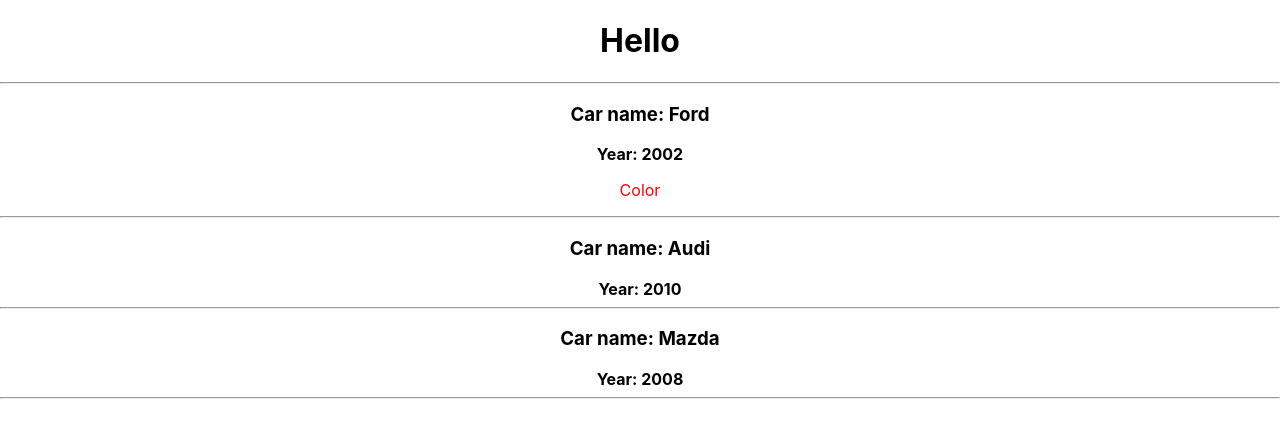
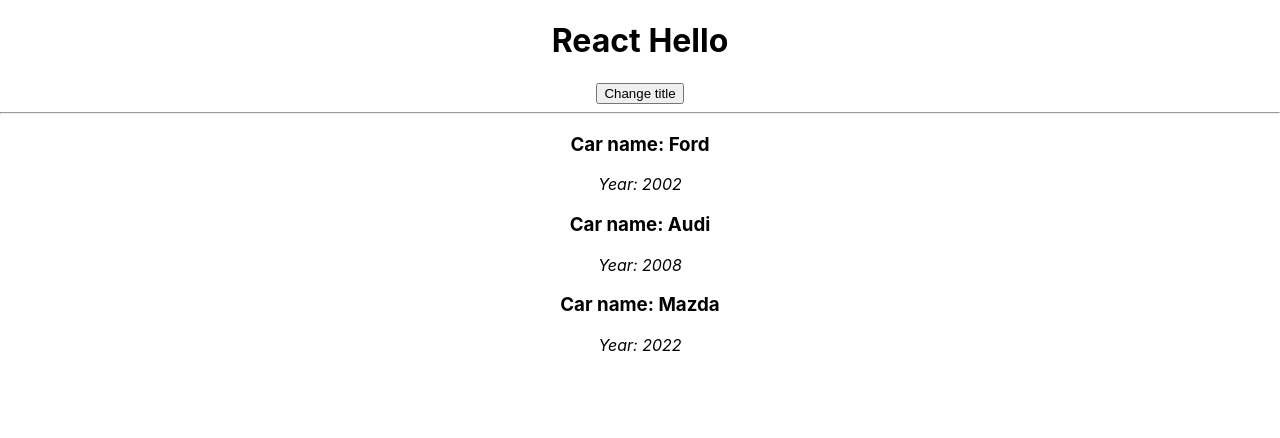
Before and after one commit to kravtsovRoman/react_v.2, a React (Create React App) app: page / in a window 1280 px wide. Shown: the top 438 px of the page. Built offline with nearby package versions, Linux system fonts and the light colour scheme.

Commit message:
event click

```diff
--- a/src/App.js
+++ b/src/App.js
@@ -3,26 +3,36 @@
 import Car from './Car/Car'
 
 class App extends Component {
+
+  state = {
+    cars: [
+      {name: 'Ford', year: '2002'},
+      {name: 'Audi', year: '2008'},
+      {name: 'Mazda', year: '2022'}
+    ],
+    pageTitle: 'React Hello'
+  };
+
+  handleClick = () => {
+    this.setState({
+      pageTitle: 'React is COOL!!!'
+    })
+  };
+
   render() {
-    const divStyle = {
-      'border': '3px solid #000',
-      'color': '#333'
-    };
+    const cars = this.state.cars;
 
     return (
       <div className="App" >
         <h1>
-          Hello
+          {this.state.pageTitle}
         </h1>
+        <button onClick={this.handleClick}>Change title</button>
           <hr/>
-          <Car name={'Ford'} year={2002}>
-              <p style={{color: 'red'}}>Color</p>
-          </Car>
-          <hr/>
-          <Car name={'Audi'} year={2010} />
-          <hr/>
-          <Car name={'Mazda'} year={2008} />
-          <hr/>
+        {
+          cars.map(function(item, i) {
+          return <Car key={i} name={item.name} year={item.year} />
+        })}
       </div>
     );
   }
--- a/src/Car/Car.js
+++ b/src/Car/Car.js
@@ -3,8 +3,7 @@
 const car = (props) => (
     <div>
         <h3>Car name: {props.name}</h3>
-        <strong>Year: {props.year}</strong>
-        {props.children}
+        <i>Year: {props.year}</i>
     </div>
 );
 
```
